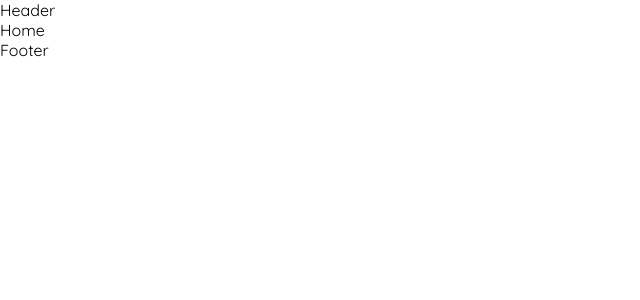
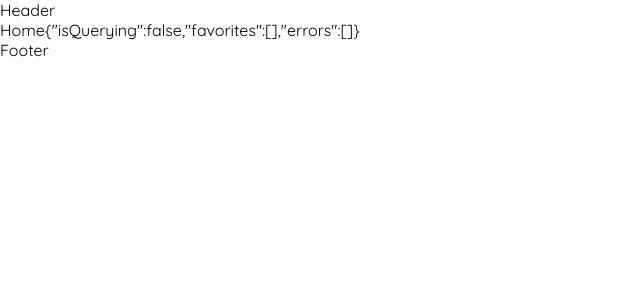
Before and after one commit to mum-never-proud/weather-app, a React app: page / in a window 1280 px wide. Shown: the top 300 px of the page, without its empty margins (0-640 px from the left). Built offline with nearby package versions, Linux system fonts and the light colour scheme.

Commit message:
setup context

```diff
--- a/src/App.jsx
+++ b/src/App.jsx
@@ -6,13 +6,16 @@ import Forecast from '@components/Forecast';
 import Footer from '@common/Footer';
 import Header from '@common/Header';
 import Home from '@components/Home';
+import UserProvider from '@providers/User';
 import '@/App.css';
 
 const App = () => (
   <Router>
     <Header />
     <Switch>
-      <Route exact path="/" component={Home} />
+      <UserProvider>
+        <Route exact path="/" component={Home} />
+      </UserProvider>
       <Route path="/forecast/:place_id" component={Forecast} />
       <Route path="*">
         <Redirect to="/" />
--- a/src/components/Home/index.jsx
+++ b/src/components/Home/index.jsx
@@ -1,7 +1,15 @@
-import React from 'react';
+import React, { useContext } from 'react';
+import { UserContext } from '@providers/User';
 
-const Home = () => (
-  <div>Home</div>
-);
+const Home = () => {
+  const [state] = useContext(UserContext);
+
+  return (
+    <div>
+      Home
+      {JSON.stringify(state)}
+    </div>
+  );
+};
 
 export default Home;
--- /dev/null
+++ b/src/providers/User.jsx
@@ -0,0 +1,21 @@
+import React, { createContext, useReducer } from 'react';
+import PropTypes from 'prop-types';
+import userReduer, { userState } from '@reducers/user';
+
+const UserContext = createContext();
+const UserProvider = ({ children }) => {
+  const [state, dispatch] = useReducer(userReduer, userState);
+
+  return (
+    <UserContext.Provider value={[state, dispatch]}>
+      {children}
+    </UserContext.Provider>
+  );
+};
+
+UserProvider.propTypes = {
+  children: PropTypes.oneOfType([PropTypes.object, PropTypes.arrayOf(PropTypes.object)]).isRequired,
+};
+
+export { UserContext };
+export default UserProvider;
--- /dev/null
+++ b/src/reducers/user.js
@@ -0,0 +1,12 @@
+export const userState = {
+  isQuerying: false,
+  favorites: [],
+  errors: [],
+};
+
+export default function weatherReducer(state = userState, action) {
+  switch (action.type) {
+    default:
+      return state;
+  }
+}
```
Also changed, not shown: .babelrc, 3 other files (tests, documents, lock files or other folders).
